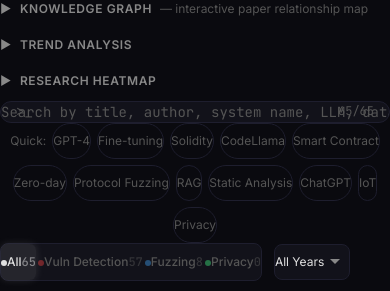
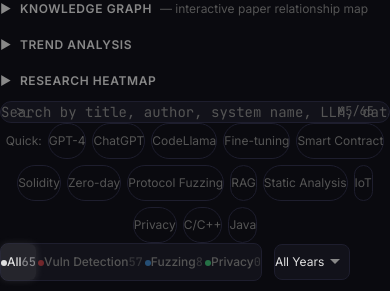
Before and after one commit to OwenSanzas/O2-CyberSecurity-Outpost, a React (Vite) app: page / in a window 390 px wide. Shown: the part 2240-2531 px from the top of the page. Built offline with nearby package versions, Linux system fonts and the light colour scheme.

Commit message:
Mobile swipe gestures, more quick filters, C/C++ and Java filters
- Touch swipe left/right to navigate papers in modal on mobile
- Added C/C++ and Java quick filter chips
- Improved quick filter selection

```diff
--- a/src/components/PaperModal.tsx
+++ b/src/components/PaperModal.tsx
@@ -1,4 +1,4 @@
-import { useEffect, useState } from 'react'
+import { useEffect, useState, useRef } from 'react'
 import type { Paper, Language } from '../types'
 import ReadingListButton from './ReadingListButton'
 
@@ -37,6 +37,7 @@ interface Props {
 export default function PaperModal({ paper, lang, onClose, relatedPapers, onPaperClick, isInReadingList, onToggleReadingList, onPrev, onNext, currentIndex, totalCount }: Props) {
   const [copiedBib, setCopiedBib] = useState(false)
   const [activeTab, setActiveTab] = useState<'overview' | 'experiment' | 'abstract'>('overview')
+  const touchStartRef = useRef<number>(0)
 
   useEffect(() => {
     const handler = (e: KeyboardEvent) => {
@@ -87,6 +88,14 @@ export default function PaperModal({ paper, lang, onClose, relatedPapers, onPape
       className="fixed inset-0 z-50 flex items-start justify-center pt-8 pb-8 px-4 overflow-y-auto"
       onClick={onClose}
       data-modal-content
+      onTouchStart={e => { touchStartRef.current = e.touches[0].clientX }}
+      onTouchEnd={e => {
+        const diff = e.changedTouches[0].clientX - touchStartRef.current
+        if (Math.abs(diff) > 80) {
+          if (diff > 0 && onPrev) onPrev()
+          if (diff < 0 && onNext) onNext()
+        }
+      }}
     >
       <div className="fixed inset-0 bg-black/70 backdrop-blur-sm" />
 
--- a/src/components/QuickFilters.tsx
+++ b/src/components/QuickFilters.tsx
@@ -5,17 +5,19 @@ interface Props {
 
 const quickFilters = [
   { label: 'GPT-4', query: 'GPT-4' },
+  { label: 'ChatGPT', query: 'ChatGPT' },
+  { label: 'CodeLlama', query: 'CodeLlama' },
   { label: 'Fine-tuning', query: 'fine-tuning' },
+  { label: 'Smart Contract', query: 'smart contract' },
   { label: 'Solidity', query: 'solidity' },
-  { label: 'CodeLlama', query: 'CodeLlama' },
-  { label: 'Smart Contract', query: 'smart contract' },
   { label: 'Zero-day', query: 'zero-day' },
   { label: 'Protocol Fuzzing', query: 'protocol fuzzing' },
   { label: 'RAG', query: 'retrieval augmented' },
   { label: 'Static Analysis', query: 'static analysis' },
-  { label: 'ChatGPT', query: 'ChatGPT' },
   { label: 'IoT', query: 'IoT' },
   { label: 'Privacy', query: 'privacy' },
+  { label: 'C/C++', query: 'C/C++' },
+  { label: 'Java', query: 'Java' },
 ]
 
 export default function QuickFilters({ onSearch, currentQuery }: Props) {
```
